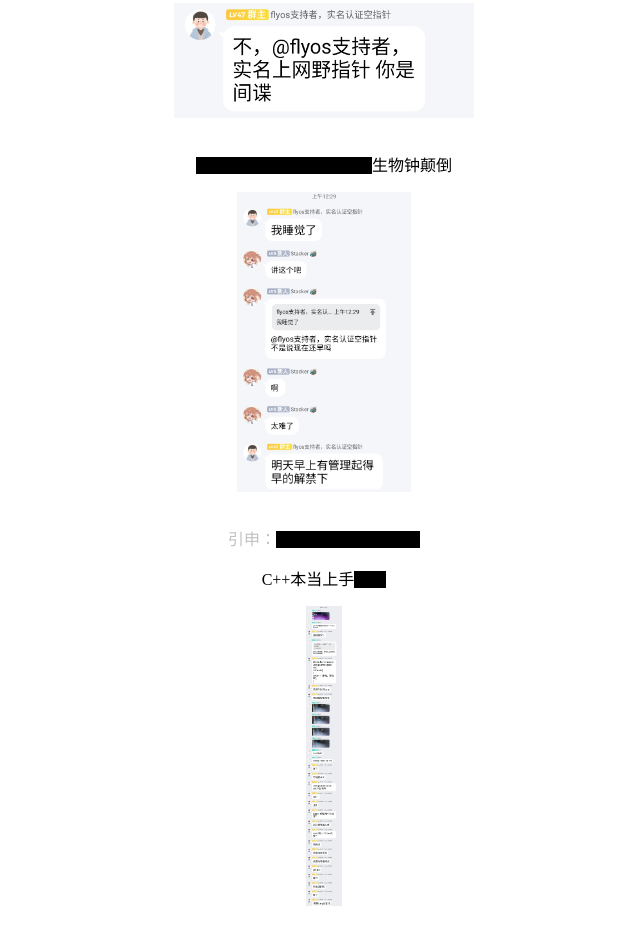
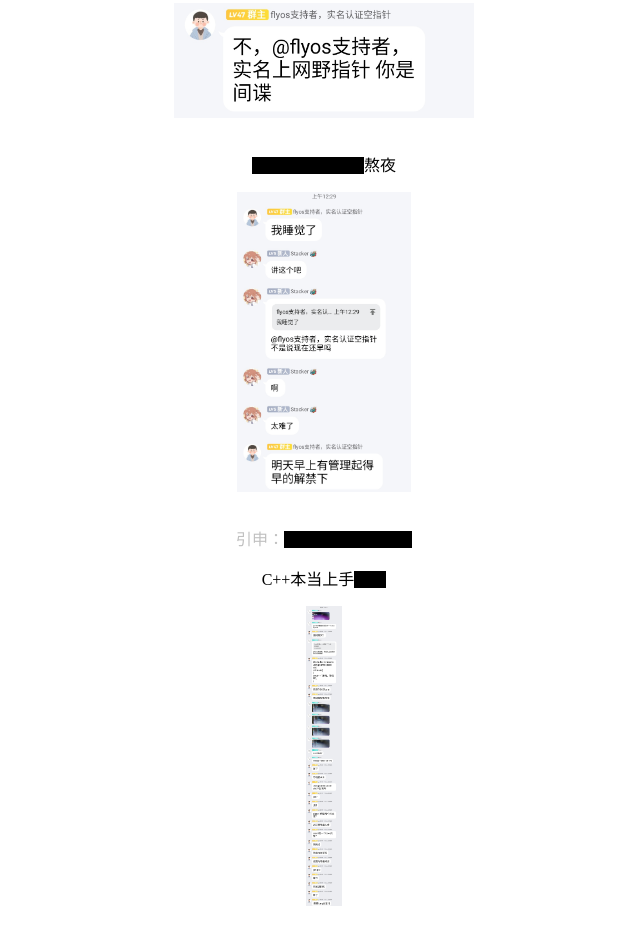
Before and after one commit to Aw-XwX/fuckFlyOS, a plain HTML site: page index.html in a window 1280 px wide. Shown: the part 801-1738 px from the top of the page, without its empty margins (316-956 px from the left). Drawn offline with Linux system fonts and the light colour scheme.

Commit message:
Update index.html

```diff
--- a/index.html
+++ b/index.html
@@ -14,9 +14,9 @@
     <p class="text hint">为了防止您被邢女士大脑降级，我建议您<span class="secret" title="你知道的太多了">竖着</span>看公告。</p>
     <p class="text"><span class="secret" title="你知道的太多了">スパイ見付け</span>高手</p>
     <img class="img" src="img/IMG3.jpg"><br>
-    <p class="text"><span class="secret" title="你知道的太多了">因从故乡漂亮国回来导致</span>生物钟颠倒</p>
+    <p class="text"><span class="secret" title="你知道的太多了">建议告诉他老师</span>熬夜</p>
     <img class="img" src="img/IMG4.jpg"><br>
-    <p class="text hint">引申：<span class="secret" title="你知道的太多了">邢女士漂亮国国民说</span></p>
+    <p class="text hint">引申：<span class="secret" title="你知道的太多了">邢女士孤独网民说</span></p>
     <p class="text">C++本当上手<span class="secret" title="你知道的太多了">锤子</span></p>
     <img class="img" src="img/IMG5.jpg"><br>
     <p class="text hint">点击<a href="img/IMG5.jpg">这里</a>可以观看完整<span class="secret" title="你知道的太多了">申必</span>聊天记录。</p>
```
